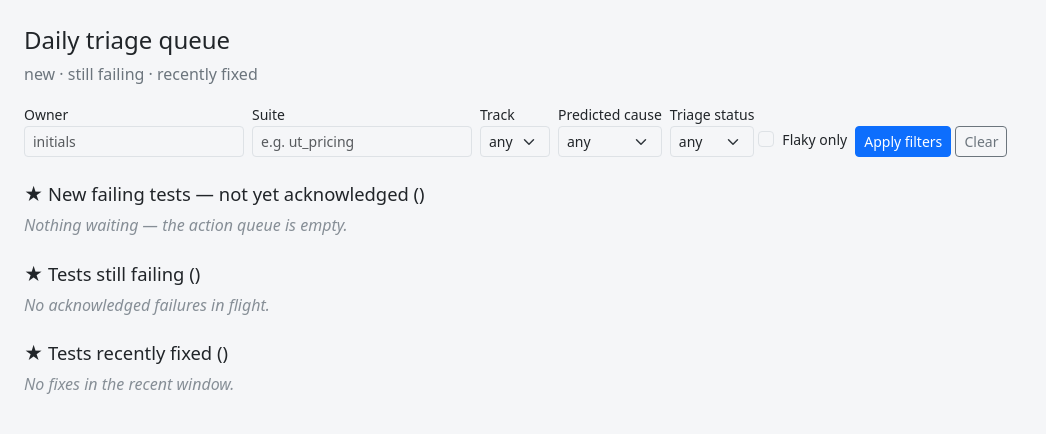
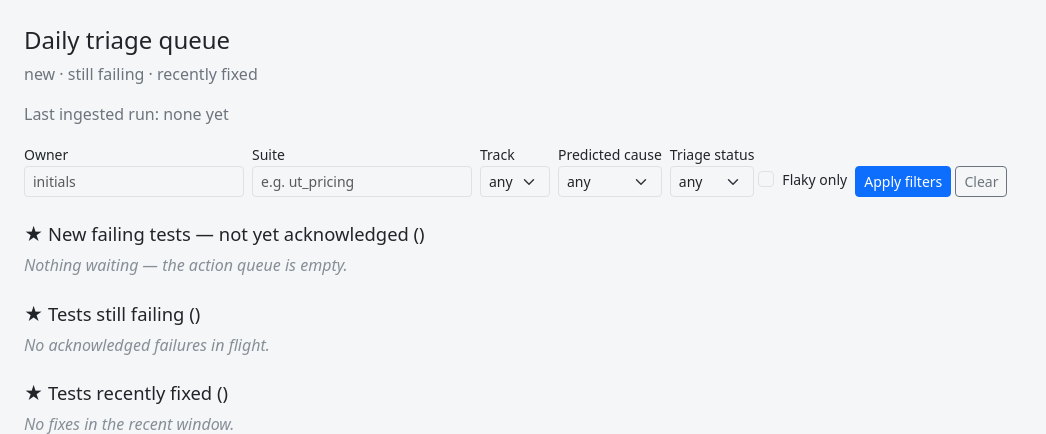
Before and after one commit to palmkevin/Jenkins-UT-Analyzer, a FastAPI app: page / in a window 1280 px wide. Shown: the part 56-490 px from the top of the page, without its empty margins (0-1046 px from the left). Run offline with FastAPI, Linux system fonts and the light colour scheme; some libraries are stand-ins or nearby versions.

Commit message:
feat(dashboard): show last ingested run on Triage screen (#111)
Add a small info line to the Triage header showing the most-recently
ingested run: its build number (linked to /runs/<build>) and start time.
Degrades to "none yet" on an empty store.

New views.latest_run() helper mirrors job_runs' newest-first ordering
(started_at desc, id desc) so the Triage header and Runs list agree.

Closes #72

Co-authored-by: Claude Opus 4.8 <noreply@anthropic.com>

```diff
--- a/src/uta/web/app.py
+++ b/src/uta/web/app.py
@@ -293,6 +293,7 @@ def create_app(
                 sort=sort or None,
             )
             options = views.triage_filter_options(s)
+            last_run = views.latest_run(s)
         options["tracks"] = ["permanent", "permanent_py39"]
         options["causes"] = list(PredictedCause)
         options["triage_statuses"] = list(TriageStatus)
@@ -304,6 +305,7 @@ def create_app(
                 "filters": filters,
                 "sort": sort,
                 "options": options,
+                "last_run": last_run,
                 "chips": views.triage_filter_chips(filters, sort or None),
                 "sort_links": views.triage_sort_links(filters, sort or None),
             },
--- a/src/uta/web/templates/triage.html
+++ b/src/uta/web/templates/triage.html
@@ -26,6 +26,15 @@
   <span class="count">{{ queue.counts.new }}</span> new ·
   <span class="count">{{ queue.counts.still_failing }}</span> still failing ·
   <span class="count">{{ queue.counts.recently_fixed }}</span> recently fixed
+</p>
+<p class="meta">
+  Last ingested run:
+  {% if last_run %}
+    <a href="/runs/{{ last_run.build }}">#{{ last_run.build }}</a>
+    (started {{ last_run.started_at|ts }})
+  {% else %}
+    none yet
+  {% endif %}
 </p>
 
 <form class="row row-cols-auto g-2 align-items-end mb-3" method="get" action="/">
```
Also changed, not shown: src/uta/web/views.py (+12 -0 lines), tests/unit/test_dashboard_views.py (+17 -0 lines).
